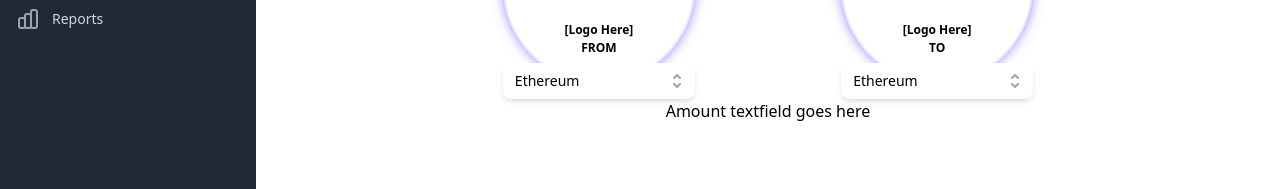
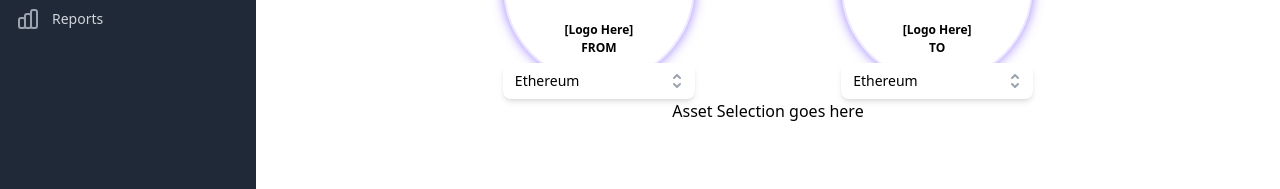
Before and after one commit to HumbleDAO/rocket, a Nuxt app in the folder packages/nuxt-app/: page /schedule-payment in a window 1280 px wide. Shown: the part 301-490 px from the top of the page. Built offline with nearby package versions, Linux system fonts and the light colour scheme.

Commit message:
changed comment order for design

```diff
--- a/packages/nuxt-app/pages/schedule-payment.vue
+++ b/packages/nuxt-app/pages/schedule-payment.vue
@@ -21,10 +21,11 @@
           <Dropdown />
         </div>
       </div>
-      <div class="amount">
-        <!-- Amount Textfield -->
-        Amount textfield goes here
+      <div class="asset-select">
+        <!-- Asset Selection Dropdown -->
+        Asset Selection goes here
       </div>
+    <!-- Amount Textfield -->
     <!-- Recipient Textfield / Include CSV Option? -->
     <!-- Split Evenly Button:default || Custom Split Option -->
     <!-- Custom Split GUI if selected  -->
```
